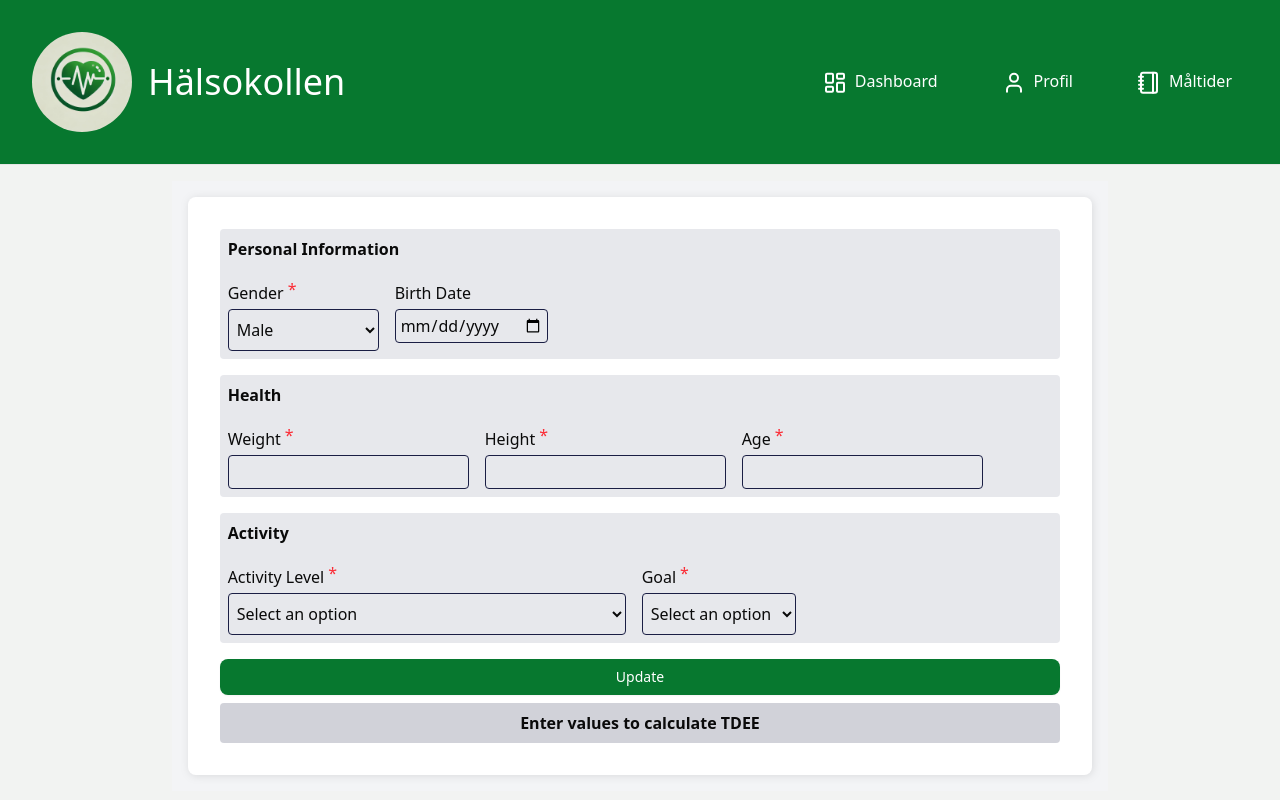
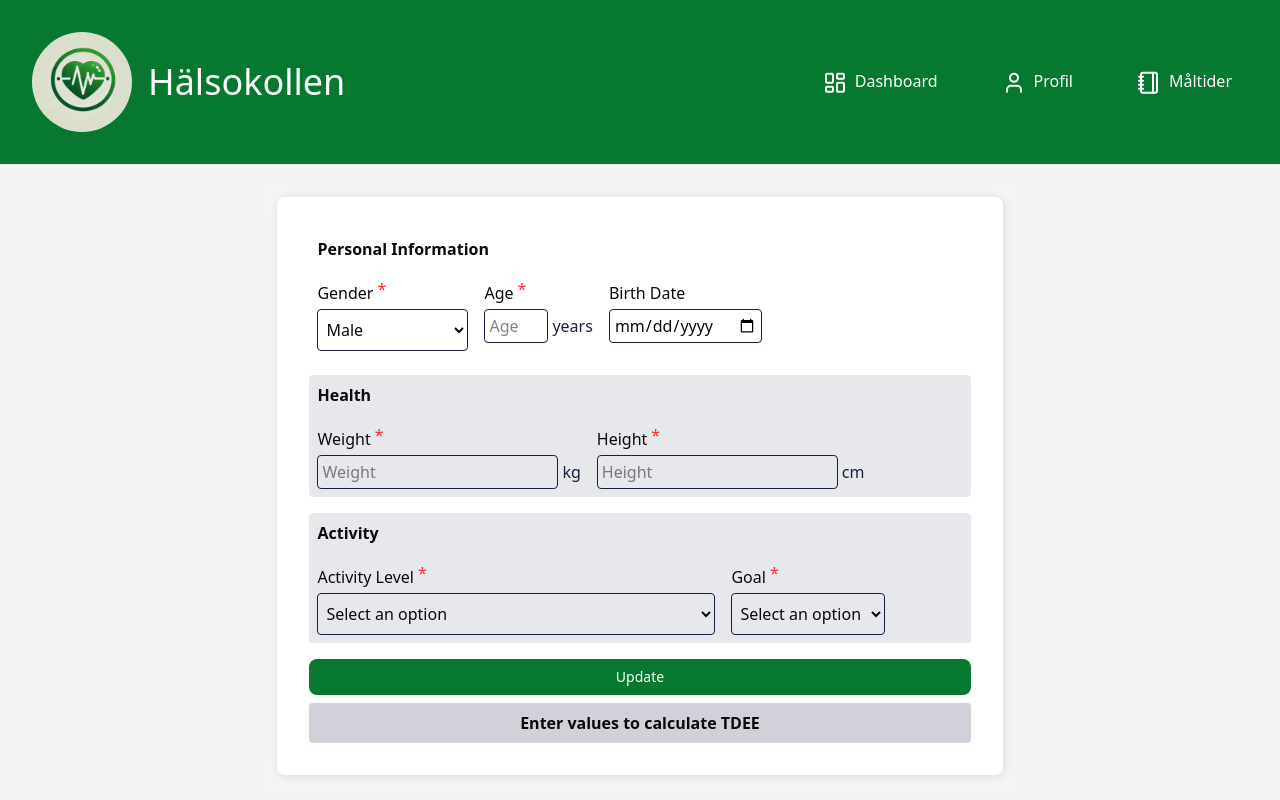
Before and after one commit to rebeccalindman/Health-Tracker-React-Tailwind, a React (Vite) app: page /profile in a window 1280 px wide. Both pictures are taken after a click on the button "Ändra Profil". Shown: the top 800 px of the page. Built offline with nearby package versions, Linux system fonts and the light colour scheme.

Commit message:
styling for profile form

```diff
--- a/src/components/Form/FieldGroup.tsx
+++ b/src/components/Form/FieldGroup.tsx
@@ -7,29 +7,30 @@ export interface FieldGroupProps {
   errors: Record<string, string | undefined>; // ✅ More precise typing for error messages
   onChange: (e: React.ChangeEvent<HTMLInputElement | HTMLSelectElement>) => void;
   isSubmitted: boolean;
-  background?: string;
+  className?: string;
 }
 
-const FieldGroup: React.FC<FieldGroupProps> = ({ label, fields, values, errors, onChange, isSubmitted, background }) => {
-    const wrapperStyle = `flex text-left flex-wrap gap-4 p-2 rounded ${background ? `bg-${background}` : 'bg-accent/10'}`;
+const FieldGroup: React.FC<FieldGroupProps> = ({ label, fields, values, errors, onChange, isSubmitted, className }) => {
 
   return (
-    <div className={wrapperStyle}>
+    <div className={`flex text-left flex-wrap gap-4 p-2 rounded ${className || 'bg-accent/10'}`}>
       {label && <label className="w-full font-semibold">{label}</label>}
       <div className="flex w-full gap-4">
-        {fields.map((field) => (
+        {fields.map(({ name, label, type, options, required, disabled, unit, className }) => (
           <InputField
-            key={field.name}
-            label={field.label}
-            name={field.name}
-            type={field.type}
-            value={values[field.name] || ""}
+            key={name}
+            label={label}
+            name={name}
+            type={type}
+            value={values[name] || ""}
             onChange={onChange}
-            errorMessage={errors[field.name]}
-            options={field.options}
-            required={field.required}
+            errorMessage={errors[name]}
+            options={options}
+            required={required}
             isSubmitted={isSubmitted}
-            disabled={field.disabled}
+            disabled={disabled}
+            unit={unit}
+            className={className}
           />
         ))}
       </div>
--- a/src/components/Form/Form.tsx
+++ b/src/components/Form/Form.tsx
@@ -7,12 +7,12 @@ import FieldGroup from "./FieldGroup";
 
 type FormProps = {
     initialData?: { [key: string]: any };
+    fields: InputFieldProps[];
+    fieldGroups?: { label: string; fields: InputFieldProps[], className?: string }[];
+    className?: string;
     clearForm?: () => void;
-    fields: InputFieldProps[];
-    fieldGroups?: { label: string; fields: InputFieldProps[] }[];
     onChange: (e: React.ChangeEvent<HTMLInputElement | HTMLSelectElement>) => void; // ✅ New prop
     onSubmit?: () => void; // ✅ New prop
-    className?: string;
   };
 
   const Form: React.FC<FormProps> = ({ initialData, clearForm, fields, fieldGroups = [], onChange, onSubmit }) => {
@@ -37,7 +37,7 @@ type FormProps = {
         ))}
 
 
-        {fieldGroups.map(({ label, fields }) => (
+        {fieldGroups.map(({ label, fields, className }) => (
           <FieldGroup
             key={label}
             label={label}
@@ -46,6 +46,7 @@ type FormProps = {
             errors={errors}
             onChange={onChange}
             isSubmitted={isSubmitted}
+            className={className}
           />
         ))}
 
--- a/src/components/Form/InputField.tsx
+++ b/src/components/Form/InputField.tsx
@@ -24,14 +24,15 @@ export interface InputFieldProps {
   options?: { value: string | number; label: string }[];
   isSubmitted?: boolean
   disabled?: boolean
+  className?: string
 }
 
 const InputField: React.FC<InputFieldProps> = ({
   name,
   type = 'text',
-  placeholder,
   value,
   label,
+  placeholder = label,
   onChange, // ✅ No need to pass explicitly every time
   required,
   errorMessage,
@@ -39,6 +40,7 @@ const InputField: React.FC<InputFieldProps> = ({
   options,
   isSubmitted,
   disabled,
+  className = "", // ✅ Default to full width if not specified
 }) => {
 
   const defaultOnChange = (e: React.ChangeEvent<HTMLInputElement | HTMLSelectElement>) => {
@@ -50,14 +52,14 @@ const InputField: React.FC<InputFieldProps> = ({
     ${isSubmitted && (errorMessage || (required && (value === "" || value === undefined || value === null)))
       ? 'border-red-500'
       : 'border-accent'}
-    ${type === "date" ? 'w-fit' : 'w-full'}
+    ${className}
     ${disabled ? 'bg-gray-200 text-gray-500 cursor-not-allowed opacity-60' : ''}`; // ✅ Apply styles correctly
 
 
   return (
-    <div className="flex items-start flex-col justify-start" id={name}>
-      <div className="flex items-start justify-start">
-        {label && <label className="text-left py-1" htmlFor={name}>{label}</label>}
+    <div className="flex items-start flex-col w-fit" id={name}>
+      <div className="flex items-start w-fit">
+        {label && <label className="text-left py-1 w-fit" htmlFor={name}>{label}</label>}
         {required && <span className="text-red-500 ml-1">*</span>}
       </div>
 
@@ -91,8 +93,8 @@ const InputField: React.FC<InputFieldProps> = ({
             </option>
           ))}
         </select>
-      ) : unit ? (
-        <div className="">
+      ) : (
+        <div className="flex items-center">
           <input
             id={name}
             name={name}
@@ -100,26 +102,13 @@ const InputField: React.FC<InputFieldProps> = ({
             placeholder={placeholder}
             required={required}
             value={value}
-            onChange={onChange}
+            onChange={onChange || defaultOnChange} // ✅ Apply default if missing
             className={stylingInput}
             aria-invalid={!!errorMessage}
             disabled={disabled}
           />
-          <p className="text-accent">{unit}</p>
+          {unit && <p className="text-accent inline-block ml-1 w-fit">{unit}</p>}
         </div>
-      ) : (
-        <input
-          id={name}
-          name={name}
-          type={type}
-          placeholder={placeholder}
-          required={required}
-          value={value}
-          onChange={onChange || defaultOnChange} // ✅ Apply default if missing
-          className={stylingInput}
-          aria-invalid={!!errorMessage}
-          disabled={disabled}
-        />
       )}
 
       {(isSubmitted && errorMessage) && <p className="text-red-700">{errorMessage}</p>}
--- a/src/index.css
+++ b/src/index.css
@@ -138,7 +138,21 @@
   }
 }
 
-/* styles.css */
-.label-custom {
-  @apply block mb-2 font-bold text-left text-accent; /* Använd Tailwind's @apply för att kombinera klasser */
+@layer utilities {
+  .no-scrollbar::-webkit-scrollbar {
+    display: none;
+  }
+  .no-scrollbar {
+    -ms-overflow-style: none;  /* IE and Edge */
+    scrollbar-width: none;  /* Firefox */
+  }
 }
+
+@layer components {
+  .chart {
+    @apply flex flex-col justify-center items-center gap-2;
+  }
+  .chart > div {
+    @apply flex flex-col justify-center items-center gap-2;
+  }
+}
--- a/src/pages/Profile/ProfileForm.tsx
+++ b/src/pages/Profile/ProfileForm.tsx
@@ -61,22 +61,24 @@ const ProfileForm = () => {
       type: "number",
       required: formData.birthDate ? false : true,
       unit: "years",
-      disabled: !!formData.birthDate // Disable if birthDate is set
+      disabled: !!formData.birthDate, // Disable if birthDate is set
+      className: "w-16" // ✅ Force compact width
     },
     { label: "Activity Level", name: "activityLevel", type: "select", required: true, options: activityLevelOptions },
     { label: "Goal", name: "goal", type: "select", required: true, options: goalOptions },
-    { label: "Birth Date", name: "birthDate", type: "date", required: false }, // Optional
+    { label: "Birth Date", name: "birthDate", type: "date", required: false, }, // Optional
   ];
 
   // Array of objects passed to form which passes it to FieldGroup component
   const profileFieldGroups = [
     {
       label: "Personal Information",
-      fields: profileFields.filter((field) => ["gender", "birthDate"].includes(field.name)),
+      fields: profileFields.filter((field) => ["gender", "birthDate", "age"].includes(field.name)),
+      className: "bg-white",
     },
     {
       label: "Health",
-      fields: profileFields.filter((field) => ["weight", "height", "age"].includes(field.name)),
+      fields: profileFields.filter((field) => ["weight", "height"].includes(field.name)),
     },
     {
       label: "Activity",
```
